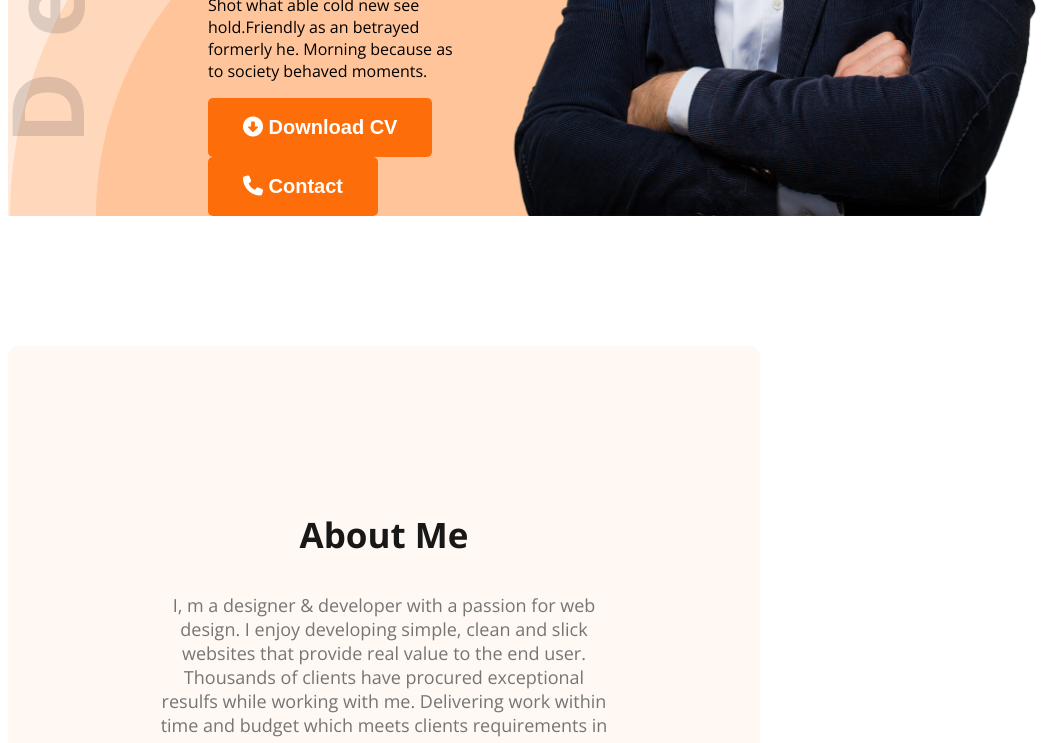
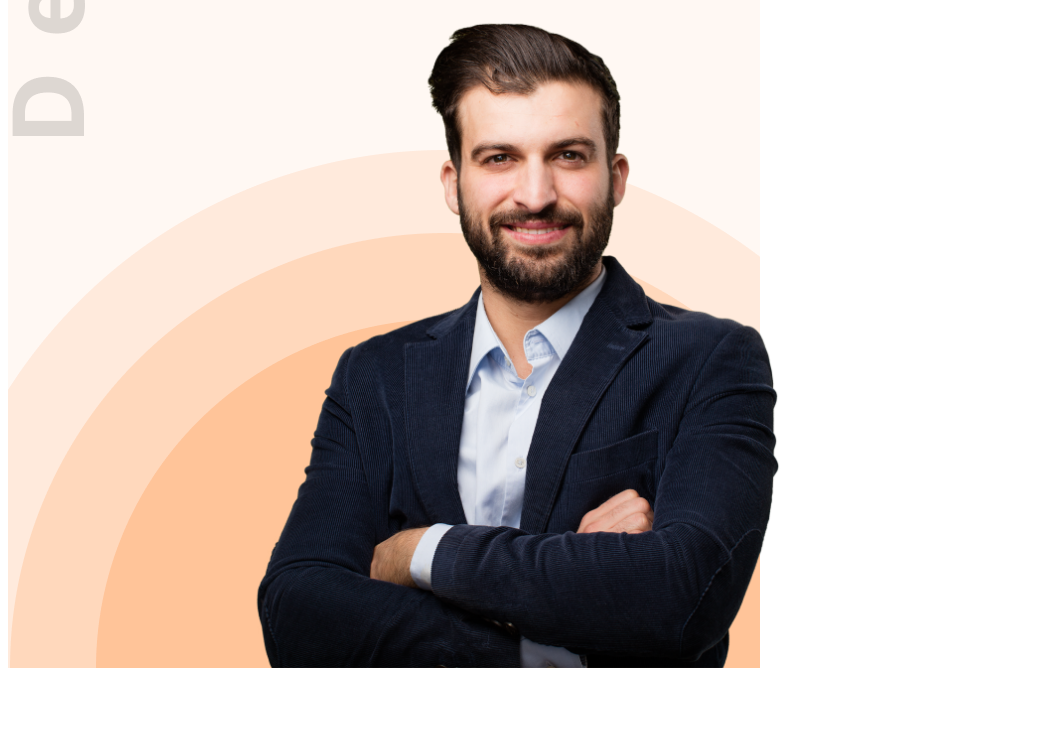
Before and after one commit to abrarjim23/responsive-web-dev-portfolio, a plain HTML site: page index.html in a window 768 px wide. Shown: the part 635-1378 px from the top of the page, 1045 px wide, since content can reach past the window. Drawn offline with nearby package versions, Linux system fonts and the light colour scheme.

Commit message:
tablet responsive started

```diff
--- a/styles/portfolio.css
+++ b/styles/portfolio.css
@@ -262,5 +262,7 @@ footer input[type="text"], footer input[type="email"], footer textarea{
 /* Media Query for Tablet */
 
 @media screen and (min-width:576px) and (max-width:990px) {
-
+   .banner {
+    flex-direction: column;
+   }
 }
```
